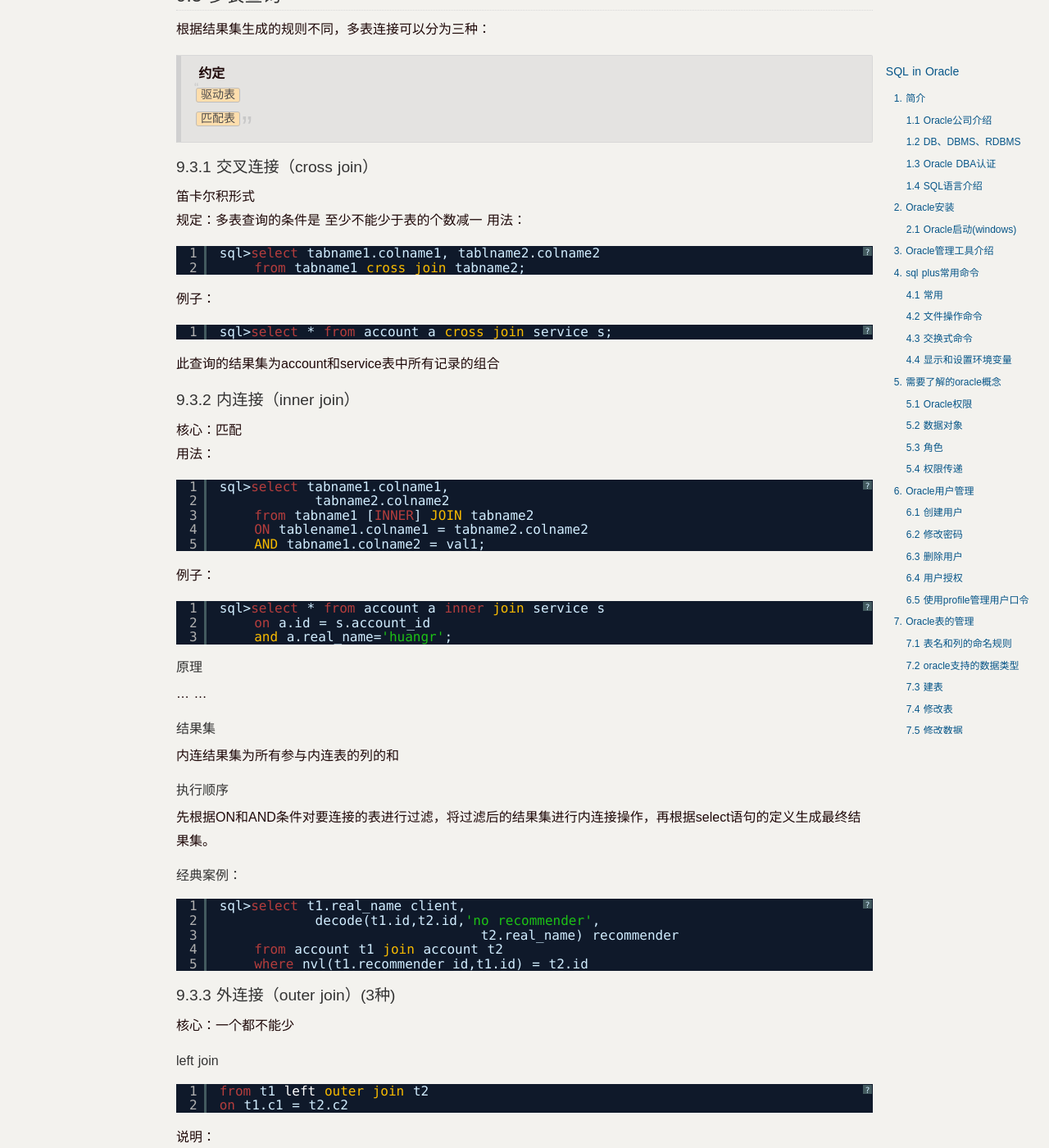
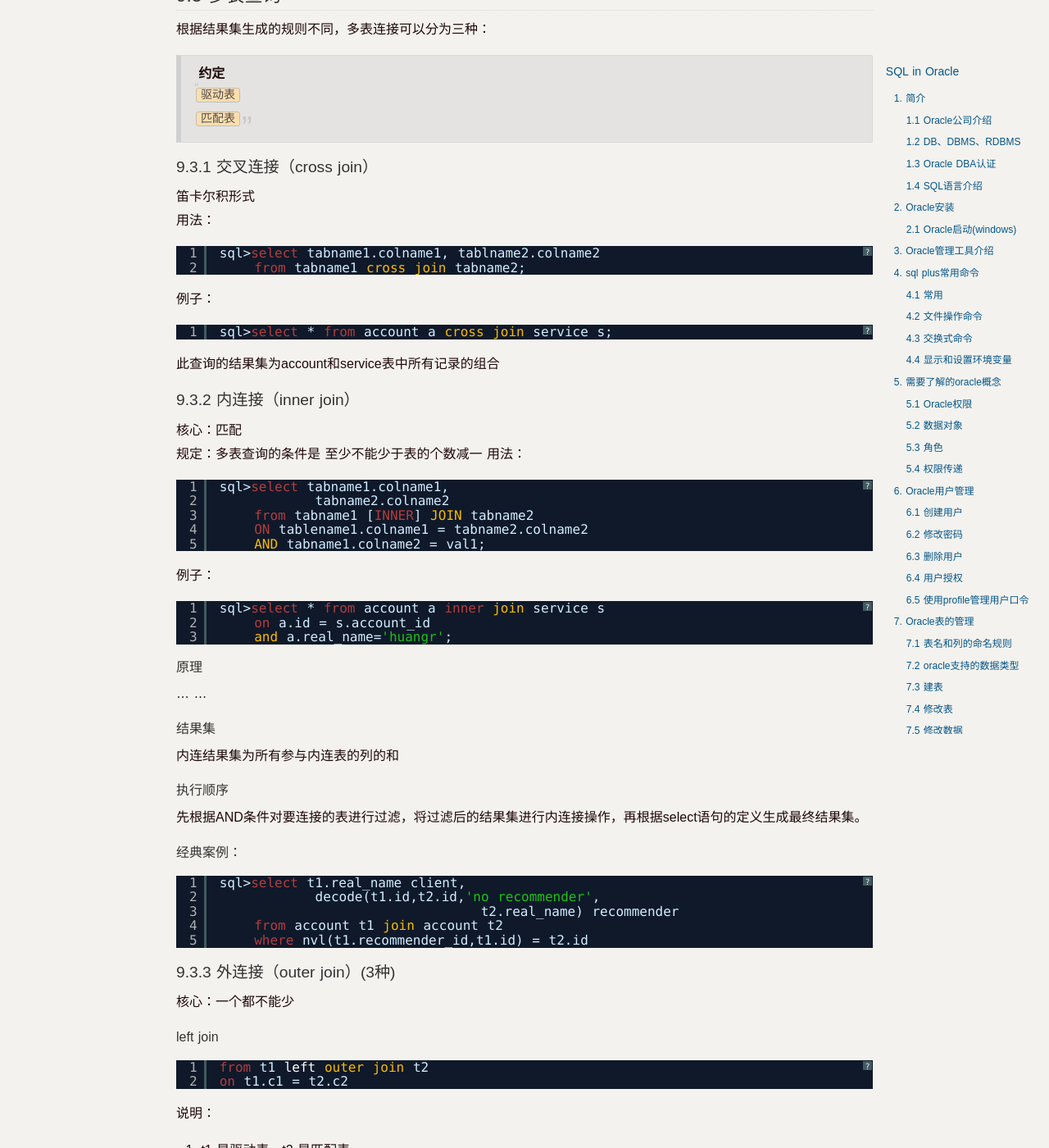
Before and after one commit to novawoo/novawoo.github.com, a Jekyll site: the page built from _posts/blog/2013-05-08-oracle-sql.md, in a window 1280 px wide and 1400 px high, scrolled down 22831 px. Shown: the whole window at 82% size. Built offline with Jekyll 4.4.1, drawn with Linux system fonts in a browser that asks for light colours; Markdown is read by kramdown in place of the engine named in the settings; a script that is not in the unit is left out; comment, search, counter and statistics services are not loaded; some of the changed text lies outside the part shown.

```diff
--- a/_posts/blog/2013-05-08-oracle-sql.md
+++ b/_posts/blog/2013-05-08-oracle-sql.md
@@ -972,7 +972,7 @@ sql>select tabname1.colname1,
 内连结果集为所有参与内连表的列的和
 
 #####执行顺序
-先根据ON和AND条件对要连接的表进行过滤，将过滤后的结果集进行内连接操作，再根据select语句的定义生成最终结果集。
+先根据AND条件对要连接的表进行过滤，将过滤后的结果集进行内连接操作，再根据select语句的定义生成最终结果集。
 
 #####经典案例：
 <pre class="brush:sql">
```
Also changed, not shown: other parts of _posts/blog/2013-05-08-oracle-sql.md (+5 -2 lines).
